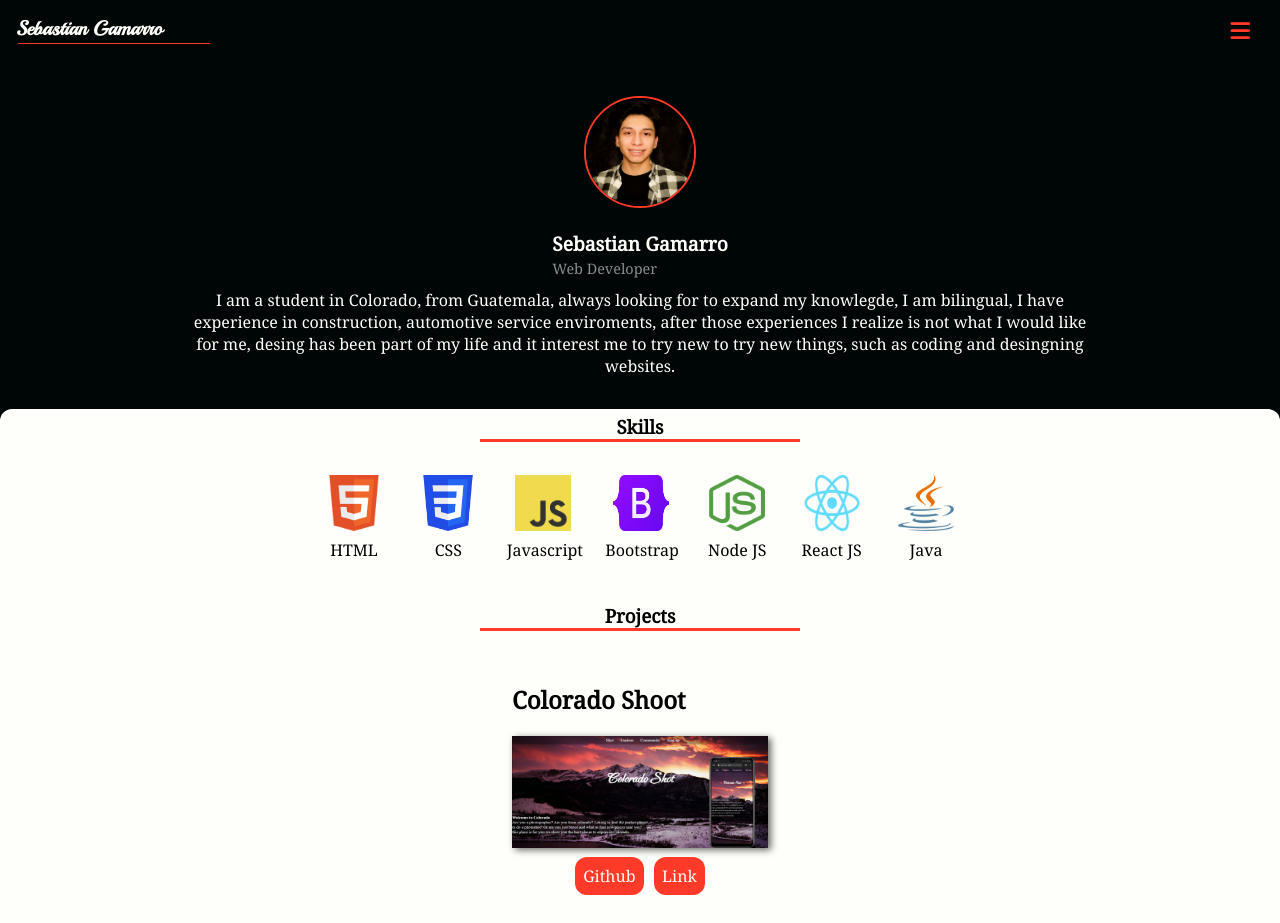
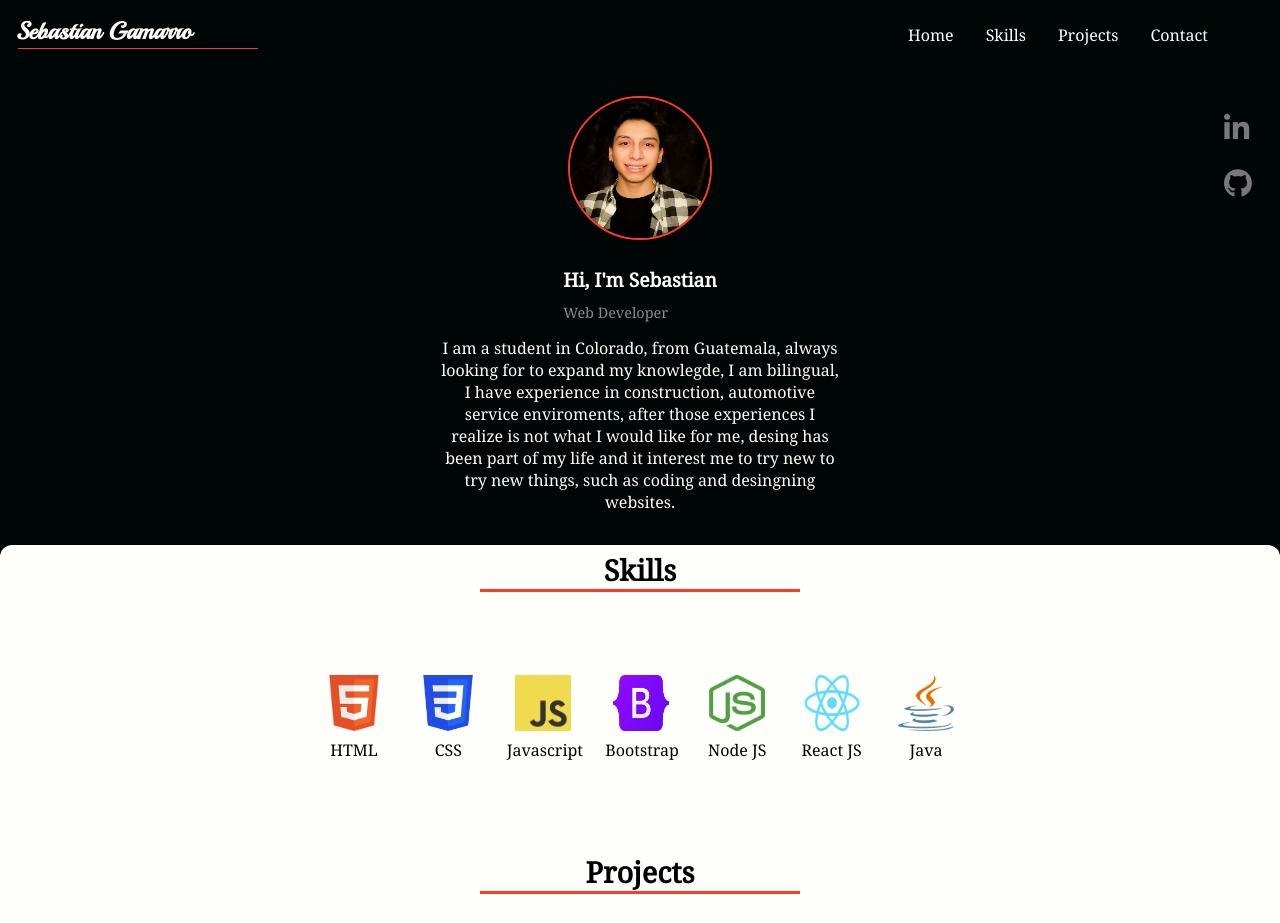
Before and after one commit to sgamarro/final-portfolio, a website: page public/index.html in a window 1280 px wide. Shown: the top 923 px of the page. Drawn offline with Linux system fonts and the light colour scheme.

Commit message:
more css

```diff
--- a/public/app.js
+++ b/public/app.js
@@ -0,0 +1,17 @@
+const openNav = document.getElementById('nav-button');
+const nav = document.getElementById('navigation');
+const closeNav = document.getElementById('close-nav');
+const navLinks = document.querySelectorAll('.smooth-scroll');
+
+openNav.addEventListener('click', () =>{
+    nav.classList.add('active');
+})
+
+closeNav.addEventListener('click', () => {
+        nav.classList.remove('active');
+})
+
+navLinks.forEach((link) => link.addEventListener('click', () => {
+    nav.classList.remove('active');
+
+}));
--- a/public/index.html
+++ b/public/index.html
@@ -13,31 +13,33 @@
 <body>
     <header>
 
-        <h1 class="header-title">Sebastian Gamarro</h1>
+        <h1 class="header-title"><a href="#about-me-section">Sebastian Gamarro</a></h1>
 
         <div class="page-navigation">
             <button id="nav-button"><i class="fa-solid fa-bars"></i></button>
-            <div class="navigation-components">
+            <div id="navigation" class="navigation-components ">
                 <nav>
                     <ul>
-                        <li><a href="#">Skills</a></li>
-                        <li><a href="#">Projects</a></li>
-                        <li><a href="#">Contact</a></li>
+                        <li><a href="#about-me-section"  class="smooth-scroll">Home</a></li>
+                        <li><a href="#skills-section"  class="smooth-scroll">Skills</a></li>
+                        <li><a href="#project-section"  class="smooth-scroll">Projects</a></li>
+                        <li><a href="#contact-section"  class="smooth-scroll">Contact</a></li>
+                        <li><button id="close-nav"><i class="fa-solid fa-xmark"></i></button></li>
                     </ul>
                 </nav>
-                <div class="social-icons">
-                    <a href="#"><i class="fa-brands fa-linkedin-in"></i></a>
-                    <a href="#"><i class="fa-brands fa-github"></i></a>
-                </div>
             </div>
         </div>
 
     </header>
+    <div class="social-links-widgets">
+        <a href="#"><i class="fa-brands fa-linkedin-in"></i></a>
+        <a href="#"><i class="fa-brands fa-github"></i></a>
+    </div>
     <main>
         <section id="about-me-section">
             <img src="images/PSX_20220321_220952.jpg" alt="Profile photo">
             <div class="about-tag">
-                <h1>Sebastian Gamarro</h1>
+                <h1>Hi, I'm Sebastian </h1>
                 <span>Web Developer</span>
             </div>
             <p>
@@ -84,7 +86,7 @@
         <section id="project-section">
 
             <h3>Projects</h3>
-
+            <div class="projects-container">
                 <div class="project-info-card">
                     <h2>Colorado Shoot</h2>
                     <img src="images/project1.jpg" alt="project-image">
@@ -109,7 +111,7 @@
                         <a href="#">Link</a>
                     </div>
                 </div>
-
+            </div>
 
         </section>
         <section id="contact-section">
@@ -121,7 +123,7 @@
                 <input type="email">
                 <label for="message">Message</label>
                 <textarea name="message" id="message" cols="30" rows="10"></textarea>
-                <button>Submit</button>
+                <input type="submit">
             </form>
         </section>
 
--- a/public/style.css
+++ b/public/style.css
@@ -36,10 +36,15 @@ header {
     position: fixed;
 
 }
-.header-title{
+.header-title {
     font-size: 1.25rem;
     margin: 1rem;
     font-family: var(--font-Playball);
+}
+
+.header-title a{
+    color: var(--secondary-color);
+    text-decoration: none;
 }
 .header-title::after{
     content: "";
@@ -82,29 +87,69 @@ header {
 }
 
 .navigation-components{
-    display: flex;
-    flex-direction: column;
-    justify-content: center;
-    align-items: center;
-    position: absolute;
-    top: 0;
-    right:0;
     display: none;
-    background-color: rgba(0,0,0, 0.8);
+
 
 }
 
-nav ul li{
-    list-style: none;
+.navigation-components.active{
+    display: block;
+    position: absolute;
+    top: 0;
+    left: 0;
+    right: 0;
     text-align: center;
-    margin: 1rem;
+    z-index: 5;
+    background-color: var(--primary-color);
+    animation: activenav 600ms ease;
+
 }
 
-nav ul li a {
+@keyframes activenav {
+    0%{
+        transform: translateY(-10rem);
+    }
+    100%{
+        transform: translateY(0rem);
+    }
+}
+
+
+ nav ul{
+    list-style: none;
+    margin-bottom: 1rem;
+    padding: 0;
+    text-align: center;
+}
+
+ ul li {
+    margin-bottom: 1rem;
+}
+
+ nav ul li a {
     color: white;
     text-decoration: none;
     font-family: inherit;
+
 }
+nav ul li a.active {
+    color: var(--terceary-color);
+}
+
+#close-nav{
+    background-color: transparent;
+    border: none;
+    font-size: 1.4rem;
+    cursor: pointer;
+}
+.fa-xmark{
+    color: var(--terceary-color);
+}
+
+.social-links-widgets{
+    display: none;
+}
+
 
 #about-me-section{
     background-color: var(--primary-color);
@@ -142,8 +187,9 @@ nav ul li a {
 #about-me-section p {
     text-align: center;
     font-size: 1rem;
-    max-width: 100ch;
+    max-width: 25rem;
     margin: 0 auto;
+
 }
 
 #skills-section{
@@ -192,9 +238,9 @@ nav ul li a {
     flex-direction: column;
     align-items: center;
     justify-items: center;
-    flex-wrap: wrap;
     padding-top: 1rem;
     padding-bottom: 1rem;
+    margin: 0 auto;
 }
 
 #project-section h3{
@@ -203,10 +249,18 @@ nav ul li a {
     margin: 0 auto;
     text-align: center;
 }
-#project-section img{
+#project-section .project-info-card img{
     width: 16rem;
     height: 7rem;
     box-shadow: 3px 2px 7px rgba(0,0,0, 0.6);
+}
+
+.projects-container{
+    display: flex;
+    flex-direction: column;
+    justify-content: center;
+    align-items: center;
+
 }
 .project-info-card{
     margin: 2rem;
@@ -248,7 +302,11 @@ form input{
     margin-bottom: 0.5rem;
 }
 
-form button{
+form input:focus{
+    outline: none;
+}
+
+form input[type='submit']{
     width: 5rem;
     margin: 0.4rem;
     background-color: var(--terceary-color);
@@ -271,3 +329,99 @@ footer .social-icons a{
     color: rgb(121, 121, 121);
     margin: 0.5rem;
 }
+
+@media (min-width: 806px ){
+
+    h3{
+        font-size: 1.8rem;
+    }
+    .header-title{
+        font-size: 1.5rem;
+    }
+    .header-title::after{
+        width: 15rem;
+    }
+    .navigation-components{
+        display: block;
+        background-color: transparent;
+        margin-right: 1.5rem;
+    }
+
+
+    .navigation-components ul  {
+        display: flex;
+        flex-direction: row;
+
+    }
+    .navigation-components ul li {
+        margin-left: 1rem;
+        margin-top: 0.5rem;
+        margin-bottom: 0.5rem;
+    }
+
+    .navigation-components ul li{
+        margin-right: 1rem;
+    }
+
+    .navigation-components ul li a:hover{
+        color: var(--terceary-color);
+    }
+
+    #close-nav{
+        display: none;
+    }
+
+
+     button .fa-bars{
+        display: none;
+    }
+
+    #project-section .project-info-card img{
+        width: 19rem;
+        height: 10rem;
+    }
+
+    .social-links-widgets{
+        display: flex;
+        flex-direction: column;
+        position: fixed;
+        top: 100px;
+        right: 20px;
+    }
+
+    .social-links-widgets a{
+        color: rgb(121, 121, 121);
+        font-size: 1.8rem;
+        margin: 0.5rem;
+    }
+    .social-links-widgets a:hover .fa-linkedin-in{
+        color: rgb(0, 119, 181);
+    }
+    .social-links-widgets a:hover .fa-github{
+        color: #913399;
+    }
+
+    #about-me-section img{
+        width: 9rem;
+        height: 9rem;
+        border-radius: 50%;
+
+    }
+    .about-tag{
+        line-height: 1rem;
+    }
+
+    .skills-len-logos{
+        padding: 4rem;
+    }
+
+    form input{
+        width: 20rem;
+        padding: 0.4rem;
+    }
+
+    form input[type='submit']:hover{
+     background-color: var(--secondary-color);
+     color: var(--terceary-color);
+    }
+}
```
Lines whose indentation alone changed are shown as unchanged.
